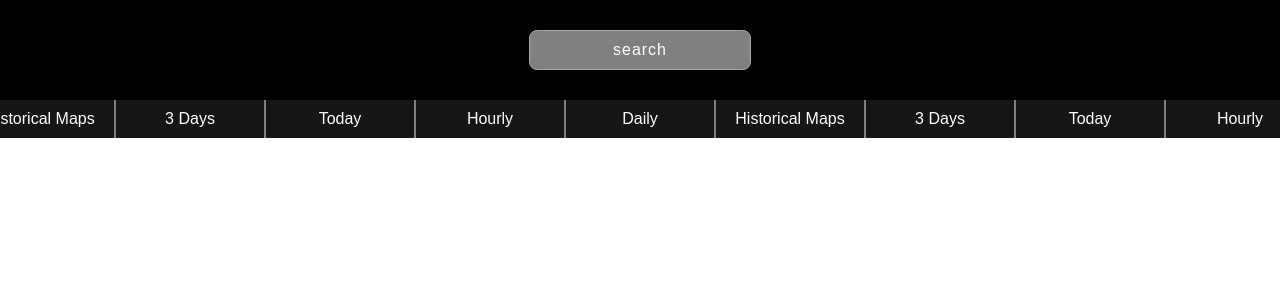
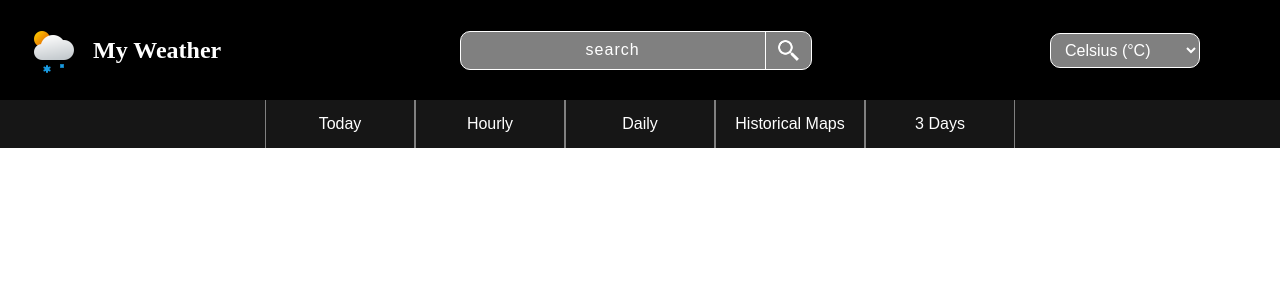
Before and after one commit to Unchained-Dev/my-weather-app, a React (Create React App) app: page / in a window 1280 px wide. Shown: the top 300 px of the page. Built offline with nearby package versions, Linux system fonts and the light colour scheme.

Commit message:
header and nav bar almost fully functiona;

```diff
--- a/src/component/Header.js
+++ b/src/component/Header.js
@@ -1,10 +1,26 @@
 import React from "react";
+import weatherIcon from '../Images/Weather Icon.png'
+import searchIcon from '../Images/search icon.png'
 
 export default function Header(){
 
     return(
         <header className="main--header">
-            <input className='search--space' type="text" placeholder="search"></input>
+            <div className="icon--container">
+                <img src={weatherIcon} className="weather--icon"></img>
+                <h2>My Weather</h2>
+            </div>
+            <div className="search--space--container">
+                <input className='search--space' type="text" placeholder="search"></input>
+                <img src={searchIcon} className="search--icon"></img>
+            </div>
+            <div className="unit">
+                <select className="temp--unit">
+                    <option>Celsius (&deg;C)</option>
+                    <option>Fahrenheit (&deg;F)</option>
+                </select>
+
+            </div>
         </header>
     )
 }
--- a/src/component/Navbar.js
+++ b/src/component/Navbar.js
@@ -1,13 +1,41 @@
 import React from "react";
 
 export default function Navbar(){
-    let options = ['Today','Hourly','Daily','Historical Maps','3 Days','Today','Hourly','Daily','Historical Maps','3 Days','Today','Hourly','Daily','Historical Maps','3 Days']
+    let options = ['Today','Hourly','Daily','Historical Maps','3 Days']
+    // ,'Today1','Hourly1','Daily1','Historical Maps1','3 Days1','Today2','Hourly2','Daily2','Historical Maps2','3 Days2'
     let buttons = options.map(element=>{
-        return(<button className="nav--buttons">{element}</button>)
+        return(<button key={options.indexOf(element)} className="nav--buttons">{element}</button>)
     })
 
+    const scrollableDivRef = React.useRef(null);
+    const [isDragging, setIsDragging] = React.useState(false);
+    const [startPosition, setStartPosition] = React.useState(0);
+
+    function handleMouseDown(event){
+        setIsDragging(true);
+        setStartPosition(event.clientX - scrollableDivRef.current.scrollLeft);
+    }
+
+    function handleMouseUp(){
+        setIsDragging(false);
+    }
+
+    function handleMouseMove(event){
+        if (isDragging) {
+            event.preventDefault();
+            const scrollX = event.clientX - startPosition;
+            scrollableDivRef.current.scrollLeft = scrollX;
+        }
+    }
+
     return(
-        <div className="nav--buttons-container">
+        <div
+            className="nav--buttons-container"
+            ref={scrollableDivRef}
+            onMouseDown={handleMouseDown}
+            onMouseUp={handleMouseUp}
+            onMouseMove={handleMouseMove}
+        >
             {buttons}
         </div>
     )
--- a/src/style/style.css
+++ b/src/style/style.css
@@ -1,5 +1,6 @@
 body{
     margin: 0;
+    color: white;
 }
 
 .search--space::placeholder{
@@ -10,21 +11,39 @@ body{
     background-color: black;
     height: 100px;
     display: flex;
-    justify-content: center;
+    justify-content: space-between;
+    align-items: center;
+    padding: 0 30px;
 }
 
 .search--space{
-    padding: 10px;
-    border-radius: 8px;
-    margin-left: 5px;
-    margin: auto;
-    background-color: grey;
     color: white;
-    width: 200px;
+    width: 300px;
     letter-spacing: 1px;
     font-size: 16px;
     text-align: center;
-    border: 1px solid darkgrey;
+    height: 100%;
+    background: none;
+    height: 35px;
+    border: none;
+    outline: none;
+    border-right: 1px solid white;
+}
+
+.search--icon{
+    height: 25px;
+    margin: 0 10px;
+}
+
+.search--space--container{
+    display: flex;
+    align-items: center;
+    background-color: grey;
+    margin: 0;
+    padding: 0;
+    height: fit-content;
+    border: 1px solid white;
+    border-radius: 10px;
 }
 
 .nav--buttons{
@@ -32,7 +51,7 @@ body{
     background: none;
     color: white;
     font-size: 16px;
-    padding: 10px 15px;
+    padding: 15px 15px;
     border-left: 1px solid grey;
     border-right: 1px solid grey;
     min-width: 150px;
@@ -43,10 +62,42 @@ body{
     background-color: grey;
 }
 
+.nav--buttons-container::-webkit-scrollbar{
+    display: none;
+}
+
 .nav--buttons-container{
     width: 100%;
     display: flex;
     justify-content: center;
     background-color: rgb(22, 22, 22);
     overflow-x: scroll;
+    scrollbar-width: none;
 }
+
+.icon--container{
+    display: flex;
+    justify-content: center;
+    align-items: center;
+    color: white;
+    font-weight: 700;
+}
+
+.weather--icon{
+    margin-right: 15px;
+}
+
+.unit{
+    min-width: 200px;
+}
+
+.temp--unit{
+    height: 35px;
+    background-color: grey;
+    color: white;
+    padding: 0 10px;
+    border-radius: 10px;
+    outline: none;
+    border: 1px solid white;
+    font-size: 16px;
+}
```
Also changed, not shown: src/Images/Weather Icon.png (added), src/Images/search icon.png (added).
